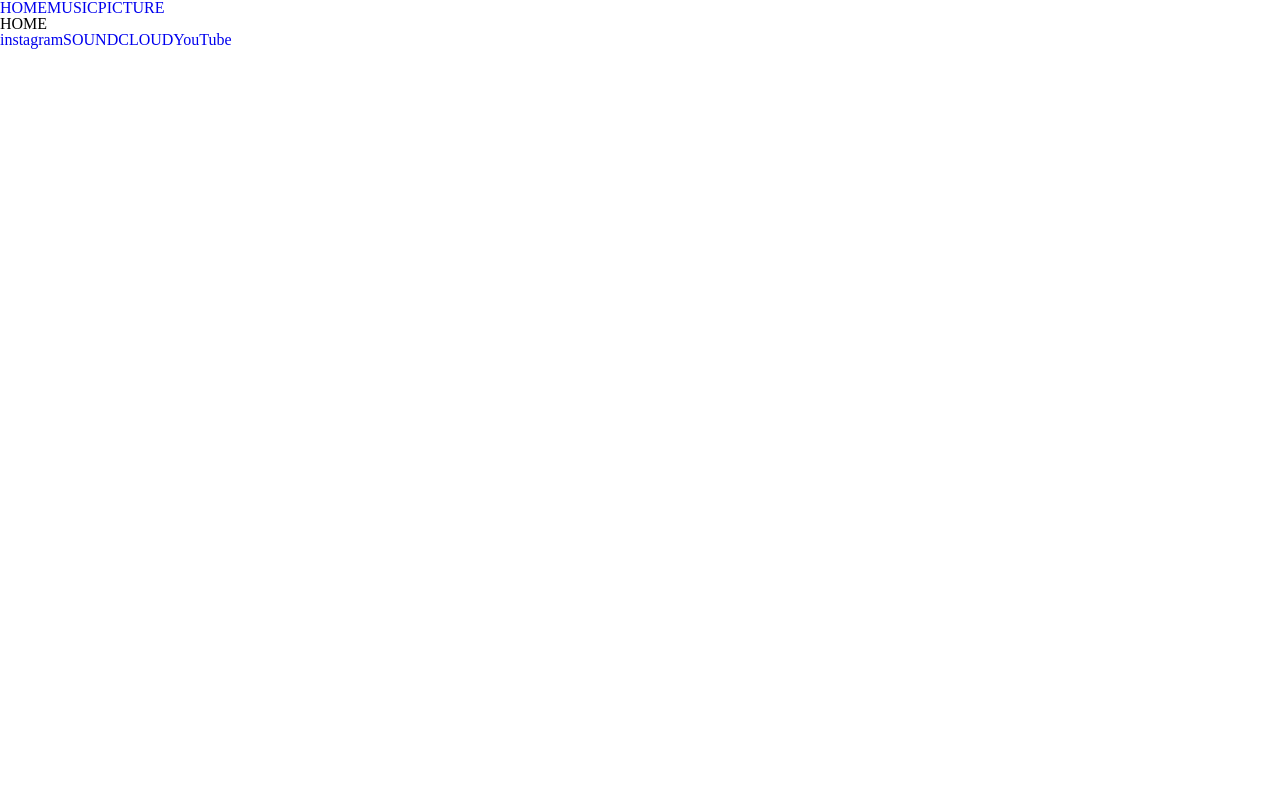
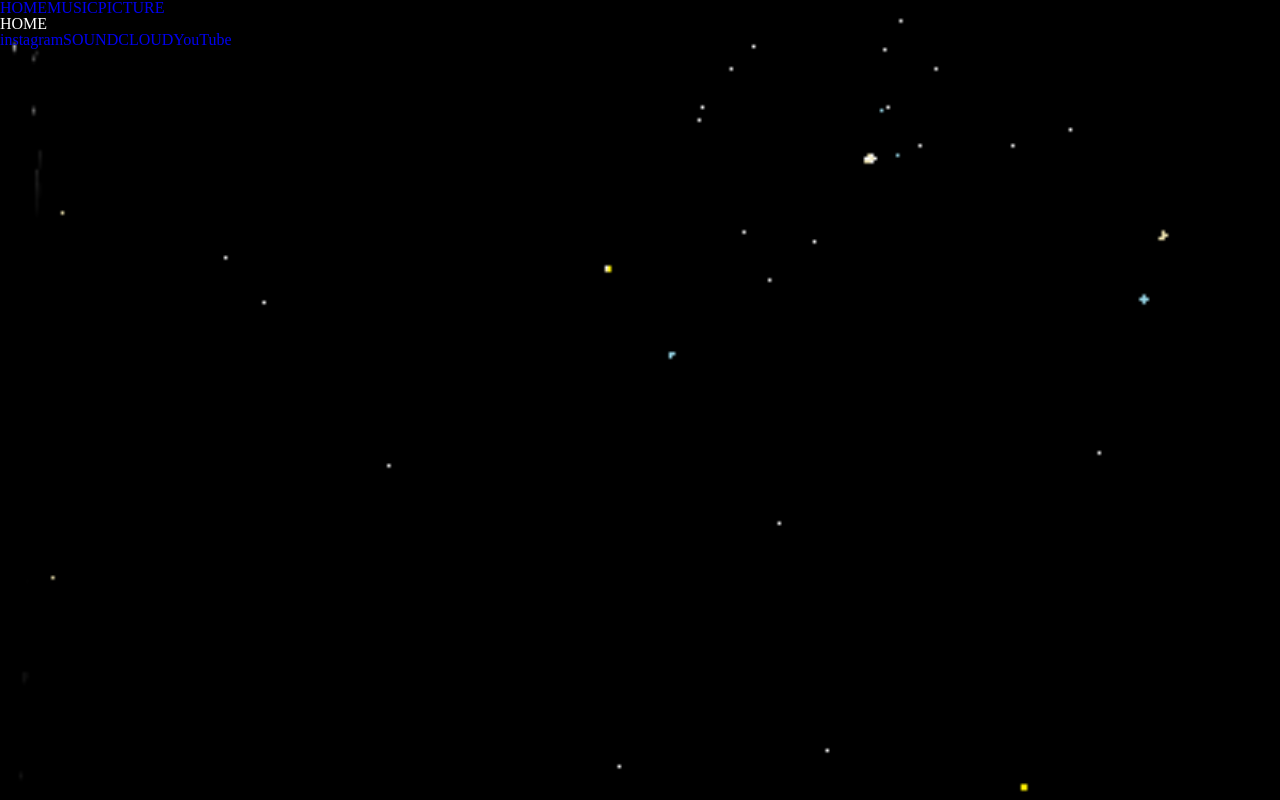
Before and after one commit to lovemagician/KANGCHANGU, a React (Vite) app: page / in a window 1280 px wide. Built offline with nearby package versions, Linux system fonts and the light colour scheme.

Commit message:
💄 add background

```diff
--- a/src/App.css
+++ b/src/App.css
@@ -1 +1,11 @@
 @import "./reset.css";
+
+body {
+  background-color: #b0b0b0;
+  background-image: url("/images/background.png");
+  background-size: cover;
+  background-position: center;
+  background-repeat: no-repeat;
+  color: white;
+  height: 100vh;
+}
```
